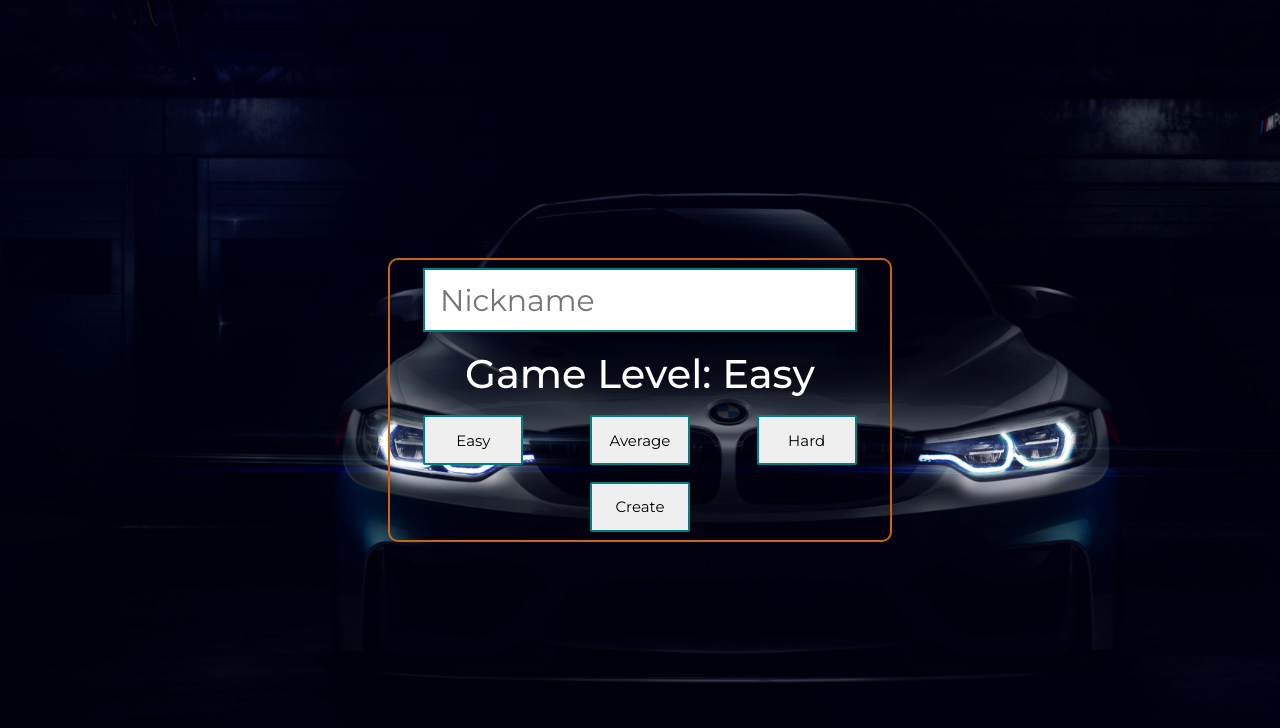
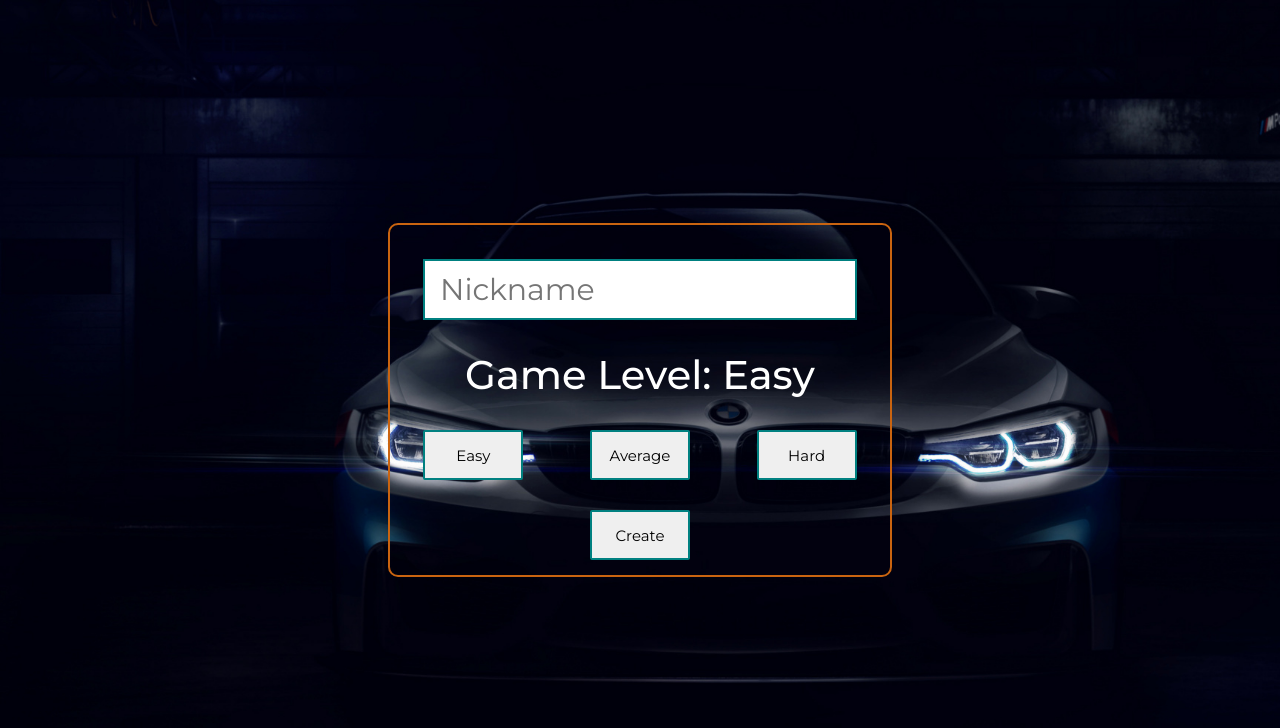
Before and after one commit to JI3BA/MemoryGame, a React (Create React App) app: page /login in a window 1280 px wide. Shown: the top 728 px of the page. Built offline with nearby package versions, Linux system fonts and the light colour scheme.

Commit message:
create validation form from input and button

```diff
--- /dev/null
+++ b/src/component/ButtonSubmit.jsx
@@ -0,0 +1,11 @@
+import React from 'react'
+import '../styles/ButtonSubmit.css'
+
+const ButtonSubmit = ({children}) => {
+
+    return (
+        <button type="submit" className="btn-submit">{children}</button>
+    )
+}
+
+export default ButtonSubmit
--- a/src/component/MyButton.jsx
+++ b/src/component/MyButton.jsx
@@ -3,7 +3,7 @@ import '../styles/MyButton.css'
 
 const MyButton = ({children}) => {
     return (
-        <input type='button' className="button" value={children} />
+        <button type="button" className="button">{children}</button>
     )
 }
 
--- a/src/component/MyInput.jsx
+++ b/src/component/MyInput.jsx
@@ -1,23 +1,28 @@
-import React, { useState} from "react";
-import { useEffect } from "react";
+import React, { useState } from "react";
 import '../styles/MyInput.css'
 
 const MyInput = () => {
-    const [changeValue, setChangeValue] = useState({value: ''})
+    const [changeValue, setChangeValue] = useState('')
+    const [nickDirty, setNickDirty] = useState(false)
+    const [errorNick, setErrorNick] = useState('Введите правильно своё имя!')
 
-    const changeName = (e) => {
-        setChangeValue({value: e.target.value})
+    const nameHandler = (e) => {
+        setChangeValue(e.target.value)
     }
 
-    useEffect(() => {
-        if(changeName.value === ''){
-
+    const blurHandler = (e) => {
+        if(e.target.value.length < 2){
+            setNickDirty(true)
+        }else{
+            setNickDirty(false)
         }
-    }, [changeName])
-
+    }
 
     return (
-        <input type="text" className="input" placeholder="Nickname" maxLength={15} value={changeValue.value} onChange={changeName}/>
+        <div className="input-container">
+            {nickDirty ? <div className='input--error'>{errorNick}</div> : <div style={{height: '50px'}}></div>}
+            <input onBlur={e => blurHandler(e)} type="text" className="input" placeholder="Nickname" maxLength={15} value={changeValue} onChange={nameHandler}/>
+        </div>
     )
 }
 
--- a/src/component/pages/LogIn/LogIn.css
+++ b/src/component/pages/LogIn/LogIn.css
@@ -16,7 +16,7 @@
 
 .login-container{
     width: 500px;
-    height: 280px;
+    height: 350px;
     background-color: transparent;
     border: 2px solid rgb(202, 100, 16);
     border-radius: 10px;
--- a/src/component/pages/LogIn/LogIn.jsx
+++ b/src/component/pages/LogIn/LogIn.jsx
@@ -1,11 +1,12 @@
-import React, { useState } from "react";
+import React, { useState, useEffect } from "react";
 import MyButton from "../../MyButton";
 import MyInput from "../../MyInput";
+import ButtonSubmit from "../../ButtonSubmit";
 import './LogIn.css'
 
-const LogIn = () => {
+const LogIn = ({errorNick}) => {
     const [level,setLevel] = useState('Easy')
-    const [active, setActive] = useState(false)
+    const [formValid, setFormValid] = useState(false)
 
     const changeLevel = (e) => {
         if(e.target.tagName !== 'INPUT') return
@@ -19,10 +20,20 @@ const LogIn = () => {
         }
     }
 
+    useEffect(() => {
+        if(errorNick){
+            setFormValid(false)
+        }else{
+            setFormValid(true)
+        }
+        console.log(errorNick);
+    }, [errorNick])
+
+
 
     return (
         <div className="container">
-            <div className="login-container">
+            <form className="login-container">
                 <MyInput />
                 <div className="login-level-container">
                     <p className="login-level">Game Level: {level}</p>
@@ -32,8 +43,8 @@ const LogIn = () => {
                     <MyButton>Average</MyButton>
                     <MyButton>Hard</MyButton>
                 </div>
-                <MyButton>Create</MyButton>
-            </div>
+                <ButtonSubmit disabled={!formValid} errornick={errorNick} >Create</ButtonSubmit>
+            </form>
         </div>
     )
 }
--- /dev/null
+++ b/src/styles/ButtonSubmit.css
@@ -0,0 +1,31 @@
+.btn-submit{
+    width: 100px;
+    height: 50px;
+    padding: 10px;
+    border: 2px solid teal;
+    border-radius: 2px;
+    cursor: pointer;
+    font-family: Montserrat, sans-serif;
+    font-weight: 400;
+    font-size: 15px;
+    transition: all 1s;
+}
+
+.btn-submit:hover{
+    border: 2px solid rgb(202, 100, 16);
+    background-color: transparent;
+    color: #ffffff;
+    transition: all 500ms;
+}
+
+.btn-submit:active{
+    border: 5px solid rgb(0, 255, 0);
+    background-color: transparent;
+    color: #ffffff;
+}
+
+.btn-submit--active{
+    border: 5px solid rgb(0, 255, 0);
+    background-color: transparent;
+    color: #ffffff;
+}
--- a/src/styles/MyInput.css
+++ b/src/styles/MyInput.css
@@ -1,4 +1,12 @@
 @import url('https://fonts.googleapis.com/css2?family=Montserrat:wght@100;200;300;400;500&display=swap');
+
+.input-container{
+    height: 80px;
+    display: flex;
+    flex-direction: column;
+    align-items: flex-start;
+    justify-content: center;
+}
 
 .input{
     width: 400px;
@@ -10,3 +18,13 @@
     font-size: 30px;
     color: rgb(80, 79, 79);
 }
+
+.input--invalid{
+    border: 2px solid red;
+}
+
+.input--error{
+    font-family: Montserrat, sans-serif;
+    font-weight: 400;
+    color: red;
+}
```
